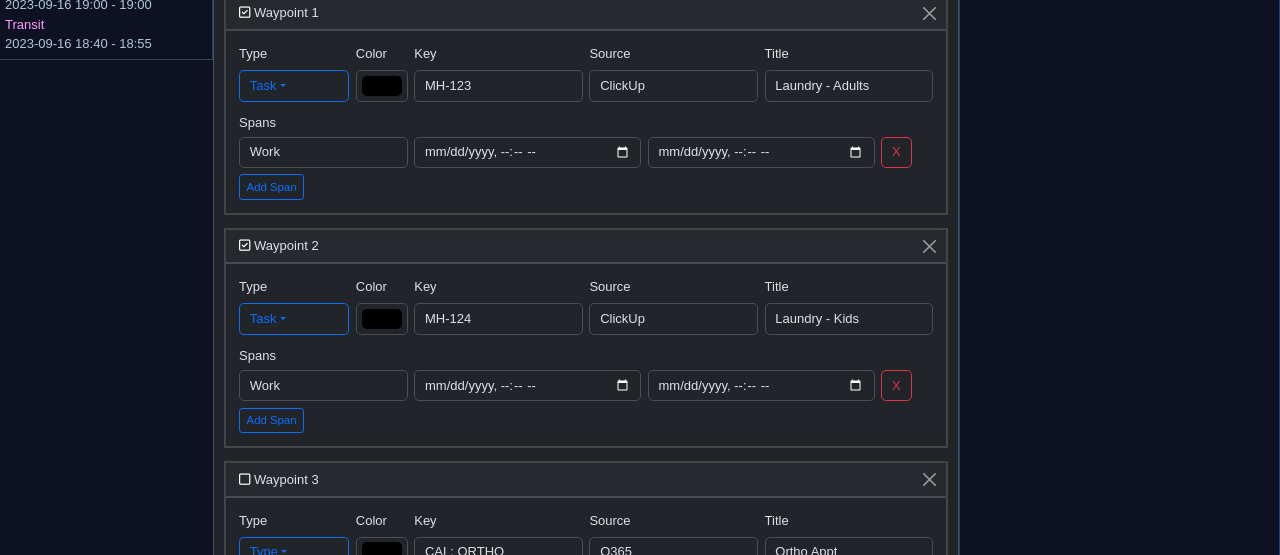
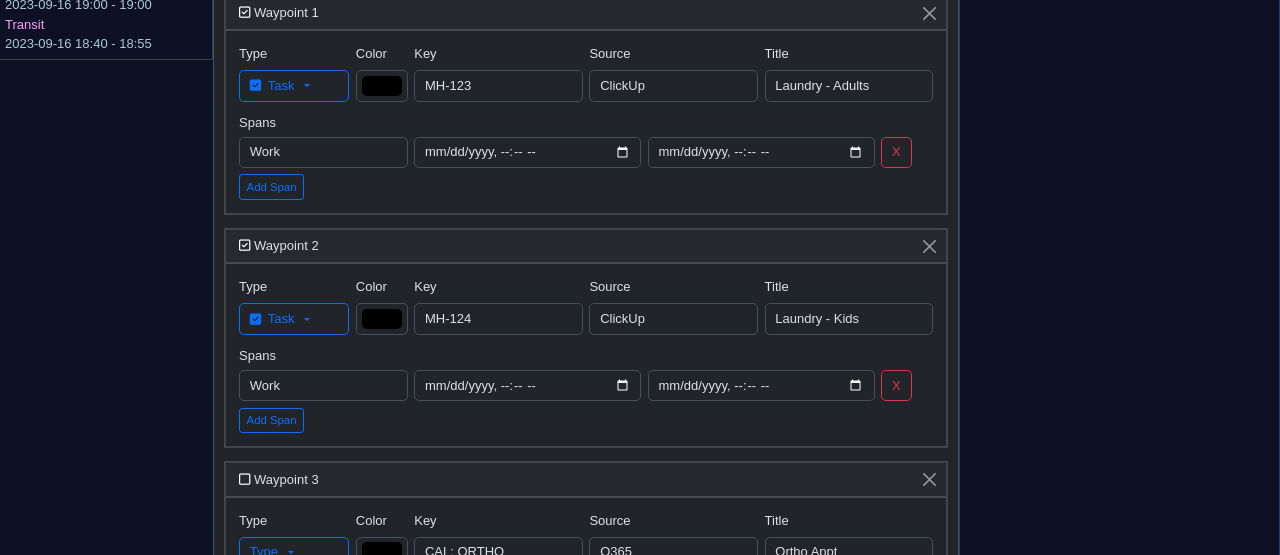
Before and after one commit to armunro/flightplan, a Vue app: page / in a window 1280 px wide. Both pictures are taken after a click on the button "Plan". Shown: the part 296-851 px from the top of the page. Built offline with nearby package versions, Linux system fonts and the light colour scheme; a web font is replaced by a local one.

Commit message:
Fixed waypoint icon presentation

```diff
--- a/src/components/EventTypeDropdown.vue
+++ b/src/components/EventTypeDropdown.vue
@@ -1,12 +1,13 @@
 <template>
   <div class="dropdown">
     <button
-        class="btn btn-outline-primary dropdown-toggle w-100 text-start"
+        class="btn btn-outline-primary dropdown-toggle w-100 text-start d-flex align-items-center gap-2"
         type="button"
         data-bs-toggle="dropdown"
         aria-expanded="false"
     >
-      {{ selectedEvent?.name || 'Type' }}
+      <i v-if="selectedEvent" :class="['fa', selectedEvent.icon, 'text-primary']"></i>
+      <span>{{ selectedEvent?.name || 'Type' }}</span>
     </button>
     <ul class="dropdown-menu w-100 p-2" style="max-height: 300px; overflow-y: auto;">
       <li>
```
